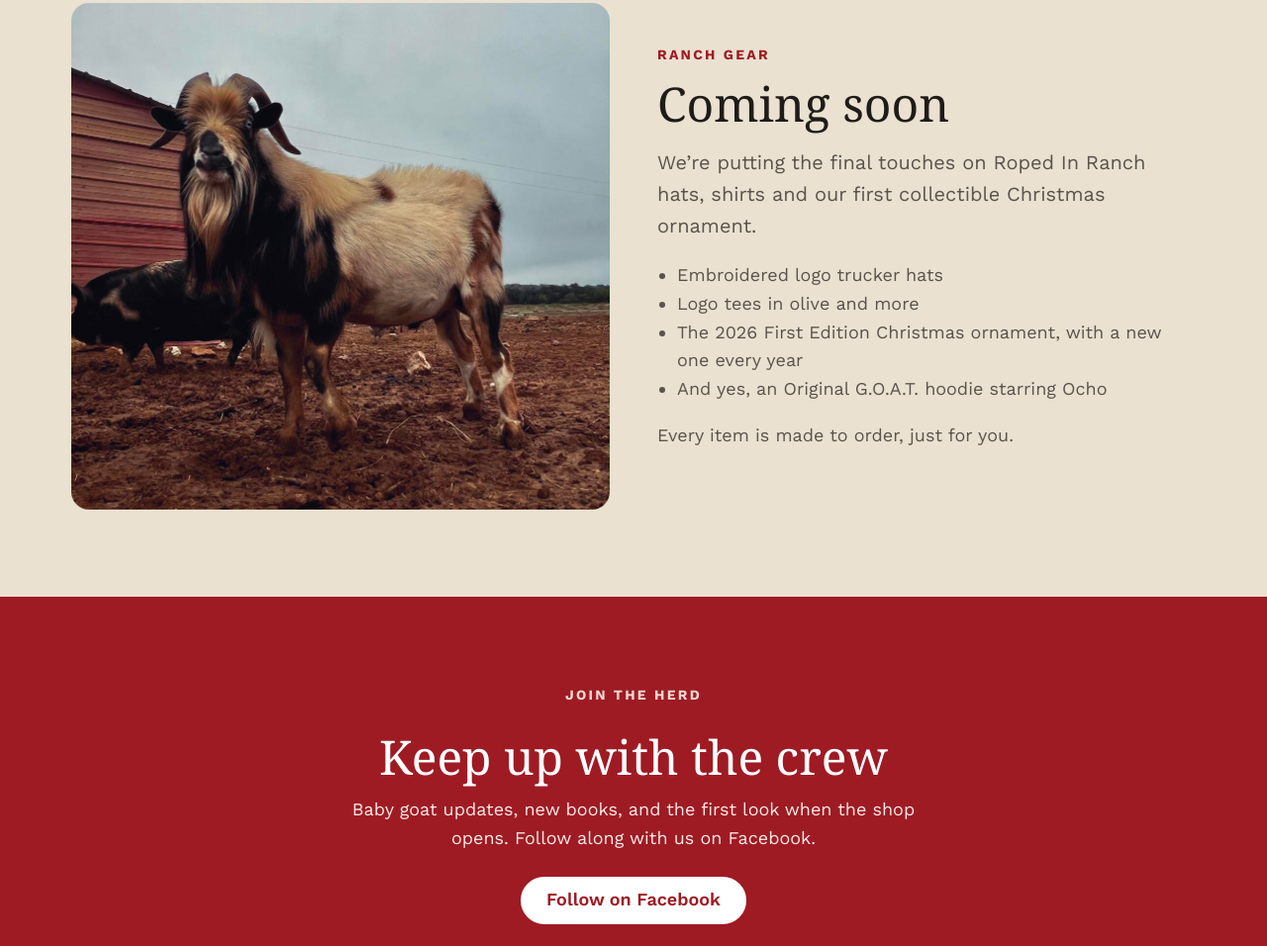
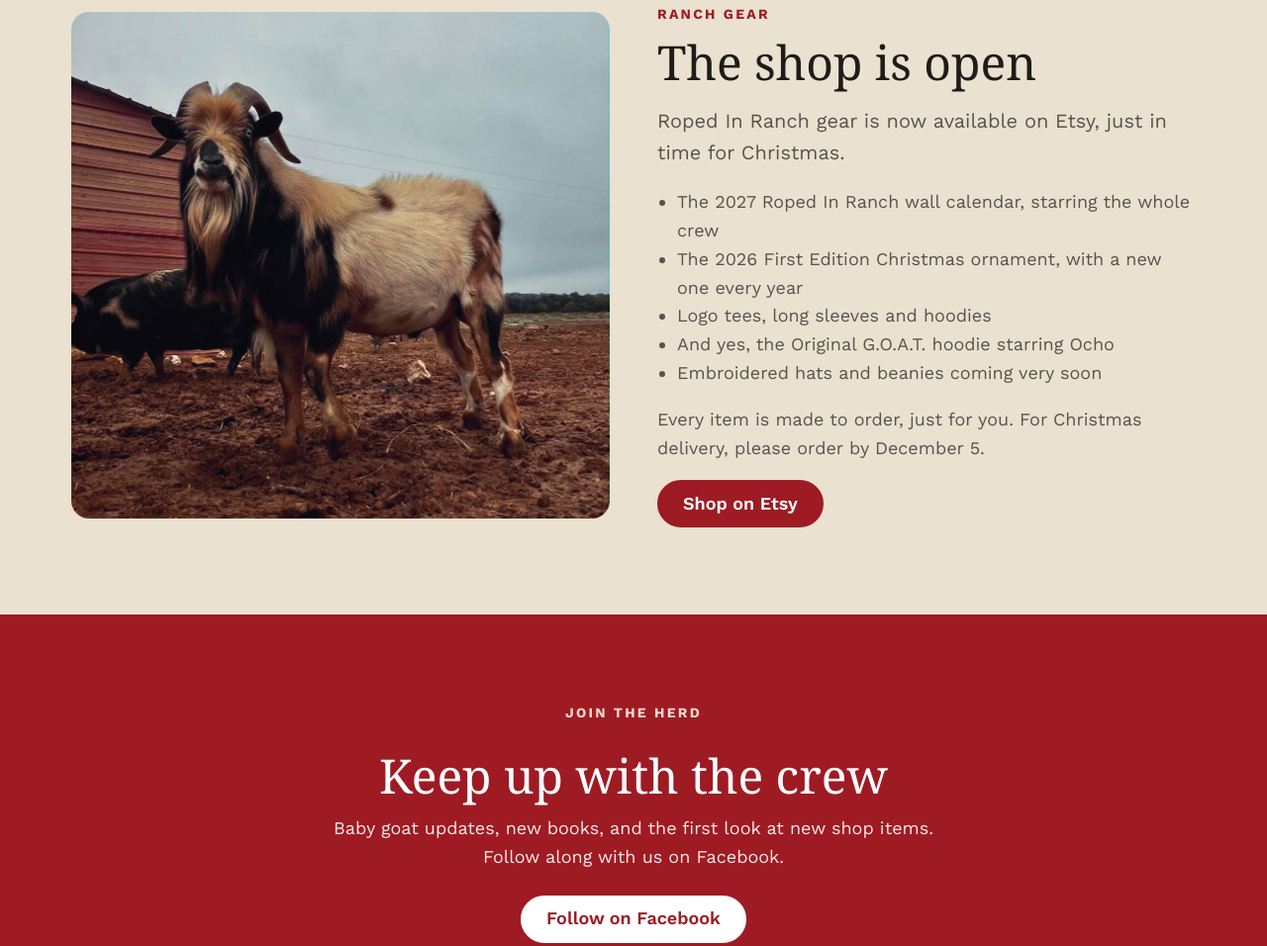
Before and after one commit to roperwtxb-tech/ropedinranch-app, a plain HTML site: page index.html in a window 1280 px wide. Shown: the part 5252-6208 px from the top of the page at 99% size. Drawn offline with nearby package versions, Linux system fonts and the light colour scheme; a web font is replaced by a local one.

Commit message:
“Shop is open”

```diff
--- a/index.html
+++ b/index.html
@@ -277,15 +277,17 @@
       <div class="shop-img"><img src="img/ocho-low.jpg" alt="Ocho the buck looking down at the camera"></div>
       <div>
         <p class="kicker">Ranch Gear</p>
-        <h2>Coming soon</h2>
-        <p class="lead" style="margin-top:16px">We&rsquo;re putting the final touches on Roped In Ranch hats, shirts and our first collectible Christmas ornament.</p>
+        <h2>The shop is open</h2>
+        <p class="lead" style="margin-top:16px">Roped In Ranch gear is now available on Etsy, just in time for Christmas.</p>
         <ul>
-          <li>Embroidered logo trucker hats</li>
-          <li>Logo tees in olive and more</li>
+          <li>The 2027 Roped In Ranch wall calendar, starring the whole crew</li>
           <li>The 2026 First Edition Christmas ornament, with a new one every year</li>
-          <li>And yes, an Original G.O.A.T. hoodie starring Ocho</li>
+          <li>Logo tees, long sleeves and hoodies</li>
+          <li>And yes, the Original G.O.A.T. hoodie starring Ocho</li>
+          <li>Embroidered hats and beanies coming very soon</li>
         </ul>
-        <p style="color:var(--sub)">Every item is made to order, just for you.</p>
+        <p style="color:var(--sub)">Every item is made to order, just for you. For Christmas delivery, please order by December 5.</p>
+        <a class="btn" href="https://www.etsy.com/shop/RopedInRanchTX" target="_blank" rel="noopener">Shop on Etsy</a>
       </div>
     </div>
   </section>
@@ -294,7 +296,7 @@
     <div class="wrap">
       <p class="kicker">Join the Herd</p>
       <h2>Keep up with the crew</h2>
-      <p>Baby goat updates, new books, and the first look when the shop opens. Follow along with us on Facebook.</p>
+      <p>Baby goat updates, new books, and the first look at new shop items. Follow along with us on Facebook.</p>
       <a class="btn" href="https://www.facebook.com/ropedinranch">Follow on Facebook</a>
     </div>
   </section>
```
